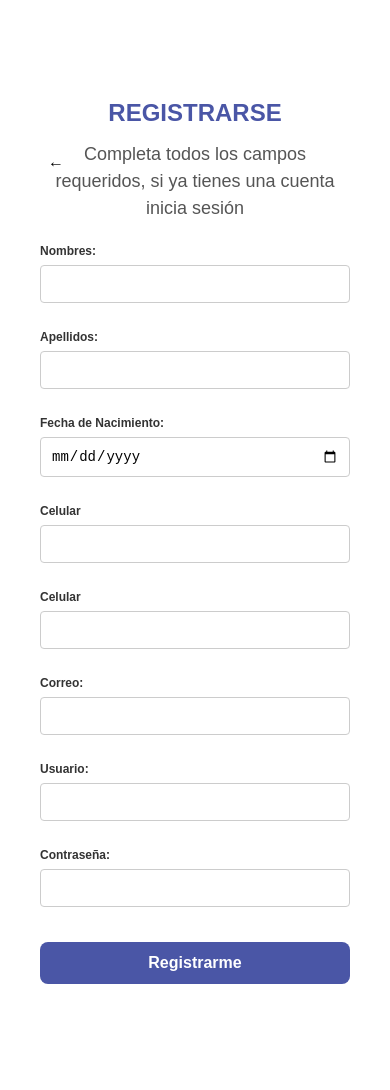
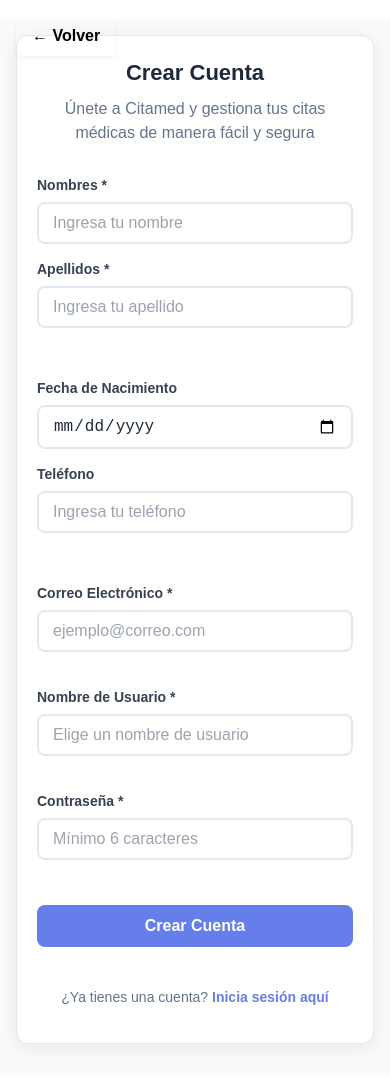
Before and after one commit to tmontoya428/citamed_front, a React (Vite) app: page /register in a window 390 px wide. Before the commit the page ends 1004 px from the top, so only its background shows below. Built offline with nearby package versions, Linux system fonts and the light colour scheme.

Commit message:
se modifica login y register se hace mas interactivo

```diff
--- a/src/components/Register.jsx
+++ b/src/components/Register.jsx
@@ -1,21 +1,20 @@
 import { useState, useEffect } from 'react';
-import { useNavigate } from 'react-router-dom';
+import { useNavigate, Link } from 'react-router-dom';
 import '../styles/Register.css';
 
-/*const API_URL ='http://localhost:5000/api/register';*/
 function Register() {
     const [formData, setFormData] = useState({
         name: '',
         lastName: '',
         birthdate: '',
         phone: '',
-        phone:'',
         email: '',
         username: '',
         password: ''
     });
 
     const [message, setMessage] = useState('');
+    const [isLoading, setIsLoading] = useState(false);
     const navigate = useNavigate();
 
     useEffect(() => {
@@ -30,14 +29,47 @@ function Register() {
             ...formData,
             [e.target.name]: e.target.value
         });
+        // Clear message when user starts typing
+        if (message) setMessage('');
+    };
+
+    const validateForm = () => {
+        if (!formData.name.trim()) {
+            setMessage('Por favor, ingresa tu nombre');
+            return false;
+        }
+        if (!formData.lastName.trim()) {
+            setMessage('Por favor, ingresa tu apellido');
+            return false;
+        }
+        if (!formData.email.trim()) {
+            setMessage('Por favor, ingresa tu correo electrónico');
+            return false;
+        }
+        if (!formData.username.trim()) {
+            setMessage('Por favor, ingresa un nombre de usuario');
+            return false;
+        }
+        if (!formData.password.trim()) {
+            setMessage('Por favor, ingresa una contraseña');
+            return false;
+        }
+        if (formData.password.length < 6) {
+            setMessage('La contraseña debe tener al menos 6 caracteres');
+            return false;
+        }
+        return true;
     };
 
     const handleSubmit = async (e) => {
         e.preventDefault();
-        if (!formData.email || !formData.password || !formData.name || !formData.lastName || !formData.Phone) {
-            setMessage('Por favor, completa todos los campos obligatorios');
+
+        if (!validateForm()) {
             return;
         }
+
+        setIsLoading(true);
+        setMessage('');
 
         try {
             const response = await fetch('http://localhost:5000/api/register', {
@@ -51,55 +83,70 @@ function Register() {
             const data = await response.json();
 
             if (response.ok) {
-                setMessage('Registro exitoso. Redirigiendo a inicio de sesión...');
+                setMessage('¡Registro exitoso! Redirigiendo a inicio de sesión...');
                 setTimeout(() => {
-                    navigate('/');
+                    navigate('/login');
                 }, 2000);
             } else {
-                setMessage(data.msg || 'Error en el registro');
+                setMessage(data.msg || 'Error en el registro. Intenta nuevamente.');
             }
         } catch (err) {
             console.error('Error:', err);
-            setMessage('Error en la conexión con el servidor');
+            setMessage('Error en la conexión con el servidor. Verifica tu conexión.');
+        } finally {
+            setIsLoading(false);
         }
     };
 
     return (
         <div className="register-page">
             <div className="back-button-container">
-                <button className="back-button" onClick={() => navigate('/login')}>←</button>
+                <Link to="/" className="back-button">← Volver</Link>
             </div>
 
             <div className="register-container">
-                <h2>REGISTRARSE</h2>
-                <p>Completa todos los campos requeridos, si ya tienes una cuenta inicia sesión</p>
-                {message && <p className="message">{message}</p>}
+                <div className="register-header">
+                    <h2>Crear Cuenta</h2>
+                    <p>Únete a Citamed y gestiona tus citas médicas de manera fácil y segura</p>
+                </div>
 
-                <form onSubmit={handleSubmit}>
-                    <div className="half-width">
-                        <label htmlFor="name">Nombres:</label>
+                {message && (
+                    <div className={`message ${message.includes('exitoso') ? 'success' : 'error'}`}>
+                        {message}
+                    </div>
+                )}
+
+                <form onSubmit={handleSubmit} className="register-form">
+                    <div className="form-row">
+                        <div className="form-group">
+                            <label htmlFor="name">Nombres *</label>
                             <input
                                 type="text"
                                 id="name"
                                 name="name"
                                 value={formData.name}
                                 onChange={handleChange}
+                                placeholder="Ingresa tu nombre"
                                 required
                             />
                         </div>
-                    <div className="half-width">
-                        <label htmlFor="lastName">Apellidos:</label>
+                        <div className="form-group">
+                            <label htmlFor="lastName">Apellidos *</label>
                             <input
                                 type="text"
                                 id="lastName"
                                 name="lastName"
                                 value={formData.lastName}
                                 onChange={handleChange}
+                                placeholder="Ingresa tu apellido"
                                 required
                             />
                         </div>
-                    <div className="half-width">
-                        <label htmlFor="birthdate">Fecha de Nacimiento:</label>
+                    </div>
+
+                    <div className="form-row">
+                        <div className="form-group">
+                            <label htmlFor="birthdate">Fecha de Nacimiento</label>
                             <input
                                 type="date"
                                 id="birthdate"
@@ -108,65 +155,69 @@ function Register() {
                                 onChange={handleChange}
                             />
                         </div>
-
-
-                    <div  className='half-width'>
-                        <label htmlFor='phone'> Celular</label>
+                        <div className="form-group">
+                            <label htmlFor="phone">Teléfono</label>
                             <input
-                            type='phone'
-                            id='phone'
-                            name='phone'
-                            value={formData.Phone}
+                                type="tel"
+                                id="phone"
+                                name="phone"
+                                value={formData.phone}
                                 onChange={handleChange}
+                                placeholder="Ingresa tu teléfono"
                             />
                         </div>
-
-
-                    <div  className='half-width'>
-                         <label htmlFor='phone'> Celular</label>
-                            <input
-                                type='phone'
-                                id='phone'
-                                name='phone'
-                                value={formData.Phone}
-                                onChange={handleChange}
-                                />
                     </div>
 
-                    <div className="half-width">
-                        <label htmlFor="email">Correo:</label>
+                    <div className="form-group">
+                        <label htmlFor="email">Correo Electrónico *</label>
                         <input
                             type="email"
                             id="email"
                             name="email"
                             value={formData.email}
                             onChange={handleChange}
+                            placeholder="ejemplo@correo.com"
                             required
                         />
                     </div>
-                    <div className="full-width">
-                        <label htmlFor="username">Usuario:</label>
+
+                    <div className="form-group">
+                        <label htmlFor="username">Nombre de Usuario *</label>
                         <input
                             type="text"
                             id="username"
                             name="username"
                             value={formData.username}
                             onChange={handleChange}
+                            placeholder="Elige un nombre de usuario"
                             required
                         />
                     </div>
-                    <div className="full-width">
-                        <label htmlFor="password">Contraseña:</label>
+
+                    <div className="form-group">
+                        <label htmlFor="password">Contraseña *</label>
                         <input
                             type="password"
                             id="password"
                             name="password"
                             value={formData.password}
                             onChange={handleChange}
+                            placeholder="Mínimo 6 caracteres"
                             required
                         />
                     </div>
-                    <button type="submit" className="submit-button">Registrarme</button>
+
+                    <button
+                        type="submit"
+                        className={`submit-button ${isLoading ? 'loading' : ''}`}
+                        disabled={isLoading}
+                    >
+                        {isLoading ? 'Creando cuenta...' : 'Crear Cuenta'}
+                    </button>
+
+                    <div className="login-link">
+                        ¿Ya tienes una cuenta? <Link to="/login">Inicia sesión aquí</Link>
+                    </div>
                 </form>
             </div>
         </div>
--- a/src/styles/Register.css
+++ b/src/styles/Register.css
@@ -1,82 +1,170 @@
 html, body {
   margin: 0;
+  padding: 0;
   height: 100%;
-  background-color: white; /* Asegurar fondo blanco */
-  font-family: Arial, sans-serif;
+  background: #f8fafc;
+  font-family: 'Segoe UI', Tahoma, Geneva, Verdana, sans-serif;
+}
+
+.register-page {
+  display: flex;
+  justify-content: center;
+  align-items: center;
+  min-height: 100vh;
+  padding: 20px;
+  background: #f8fafc;
 }
 
 .register-container {
+  background: #ffffff;
+  border-radius: 12px;
+  box-shadow: 0 4px 20px rgba(0, 0, 0, 0.08);
+  padding: 40px;
+  width: 100%;
+  max-width: 480px;
+  border: 1px solid #e2e8f0;
+  box-sizing: border-box;
+}
+
+.register-header {
+  text-align: center;
+  margin-bottom: 30px;
+}
+
+.register-header h2 {
+  color: #1e293b;
+  font-size: 28px;
+  font-weight: 700;
+  margin-bottom: 8px;
+}
+
+.register-header p {
+  color: #64748b;
+  font-size: 16px;
+  line-height: 1.5;
+  margin: 0;
+}
+
+.message {
+  padding: 12px 16px;
+  border-radius: 8px;
+  margin-bottom: 20px;
+  font-weight: 500;
+  text-align: center;
+  font-size: 14px;
+}
+
+.message.success {
+  background: #dcfce7;
+  color: #166534;
+  border: 1px solid #bbf7d0;
+}
+
+.message.error {
+  background: #fef2f2;
+  color: #dc2626;
+  border: 1px solid #fecaca;
+}
+
+.register-form {
   display: flex;
   flex-direction: column;
-  align-items: center;
-  background-color: #ffffff;
-  padding: 20px;
-  width: 350px;
-}
-
-.register-container h2 {
-  color: #4a56a6;
-  font-size: 24px;
-  text-align: center;
-  margin-bottom: 10px;
-}
-
-.register-container p {
-  color: #555;
-  text-align: center;
-  margin-bottom: 20px;
-}
-
-.register-container form {
-  display: flex;
-  flex-wrap: wrap;
-  gap: 10px;
+  gap: 20px;
   width: 100%;
 }
 
-.register-container label {
-  font-weight: bold;
-  font-size: 12px;
-  color: #333;
-  display: block;
-  margin-bottom: 5px;
+.form-row {
+  display: grid;
+  grid-template-columns: 1fr 1fr;
+  gap: 12px;
+  width: 100%;
 }
 
-.register-container input {
-  padding: 10px;
-  border: 1px solid #ccc;
+.form-group {
+  display: flex;
+  flex-direction: column;
   width: 100%;
+  min-width: 0;
+}
+
+.form-group label {
+  font-weight: 600;
   font-size: 14px;
+  color: #374151;
+  margin-bottom: 6px;
+}
+
+.form-group input {
+  padding: 12px 16px;
+  border: 2px solid #e2e8f0;
+  border-radius: 8px;
+  font-size: 16px;
+  transition: all 0.2s ease;
+  background: #ffffff;
+  color: #1f2937;
+  width: 100%;
   box-sizing: border-box;
 }
 
-.register-container input[type="date"]::placeholder {
-  color: #aaa;
+.form-group input:focus {
+  outline: none;
+  border-color: #667eea;
+  box-shadow: 0 0 0 3px rgba(102, 126, 234, 0.1);
 }
 
-.register-container .half-width,
-.register-container .full-width {
+.form-group input::placeholder {
+  color: #9ca3af;
+}
+
+.form-group input[type="date"] {
+  color: #1f2937;
+}
+
+.submit-button {
+  background: #667eea;
+  color: #ffffff;
+  padding: 14px 24px;
+  border: none;
+  border-radius: 8px;
+  font-size: 16px;
+  font-weight: 600;
+  cursor: pointer;
+  transition: all 0.2s ease;
+  margin-top: 10px;
   width: 100%;
 }
 
-.register-container button {
-  padding: 12px;
-  background-color: #4a56a6;
-  color: white;
-  font-weight: bold;
-  cursor: pointer;
-  width: 100%;
-  font-size: 16px;
-  margin-top: 10px;
-  border: none;
-  transition: background-color 0.3s;
+.submit-button:hover:not(:disabled) {
+  background: #5a67d8;
+  transform: translateY(-1px);
 }
 
-.register-container button:hover {
-  background-color: #3a458f;
+.submit-button:disabled {
+  opacity: 0.7;
+  cursor: not-allowed;
 }
 
-/* FLECHA: Ubicada en la esquina superior izquierda con color morado */
+.submit-button.loading {
+  background: #9ca3af;
+}
+
+.login-link {
+  text-align: center;
+  margin-top: 20px;
+  color: #64748b;
+  font-size: 14px;
+}
+
+.login-link a {
+  color: #667eea;
+  text-decoration: none;
+  font-weight: 600;
+}
+
+.login-link a:hover {
+  text-decoration: underline;
+}
+
 .back-button-container {
   position: absolute;
   top: 20px;
@@ -84,33 +172,63 @@ html, body {
 }
 
 .back-button {
-  background: none;
-  border: none;
-  color: #4a56a6; /* Morado */
-  font-size: 25px;
-  cursor: pointer;
-  padding: 8px;
-  border-radius: 5px; /* Bordes redondeados */
-  transition: background 0.3s ease;
+  background: #ffffff;
+  color: #667eea;
+  text-decoration: none;
+  padding: 8px 16px;
+  border-radius: 6px;
+  font-weight: 600;
+  font-size: 14px;
+  border: 1px solid #e2e8f0;
+  box-shadow: 0 2px 4px rgba(0, 0, 0, 0.05);
+  transition: all 0.2s ease;
 }
 
-/* Cuando pases el mouse, el fondo será morado claro */
 .back-button:hover {
-  background: #9ca8f5; /* Un tono de morado claro */
-  color: #9ca8f5; /* Morado más oscuro */
+  background: #f8fafc;
+  transform: translateY(-1px);
 }
 
-/* Cuando hagas clic, el fondo será un morado más intenso */
-.back-button:active {
-  background: #d4a1ff; /* Morado más fuerte */
-  color: #4a004a;
+/* Responsive Design */
+@media (max-width: 768px) {
+  .register-page {
+    padding: 16px;
+  }
+
+  .register-container {
+    padding: 24px;
+  }
+
+  .register-header h2 {
+    font-size: 24px;
+  }
+
+  .form-row {
+    grid-template-columns: 1fr;
+    gap: 0;
+  }
+
+  .back-button-container {
+    top: 16px;
+    left: 16px;
+  }
 }
 
-.register-page {
-  position: relative;
-  display: flex;
-  justify-content: center;
-  align-items: center;
-  height: 100vh;
-  background-color: white;
+@media (max-width: 480px) {
+  .register-container {
+    padding: 20px;
+  }
+
+  .register-header h2 {
+    font-size: 22px;
+  }
+
+  .form-group input {
+    padding: 10px 14px;
+    font-size: 16px;
+  }
+
+  .submit-button {
+    padding: 12px 20px;
+  }
 }
```
Also changed, not shown: src/components/Login.jsx (+20 -9 lines), src/styles/Login.css (+38 -6 lines), public/imagencitamed.jpg (added), src/assets/imagencitamed.jpg (added). Lines whose indentation alone changed are shown as unchanged.
